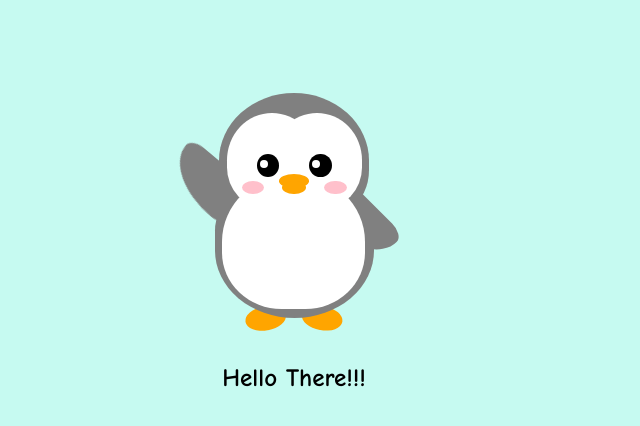
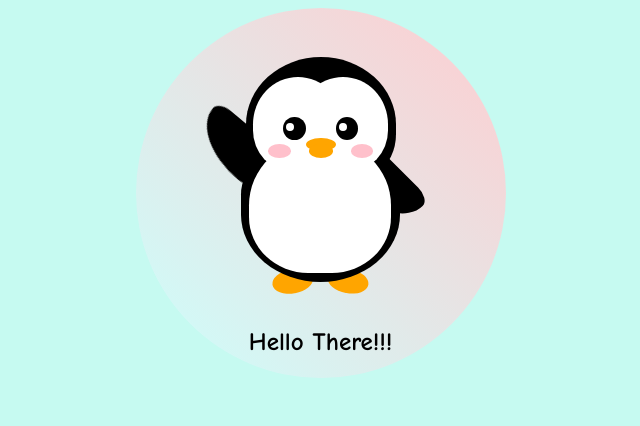
Before and after one commit to manojtummala/webcourse, a plain HTML site: page index.html in a window 1280 px wide. Shown: the whole page, without its empty margins (346-986 px from the left). Drawn offline with Linux system fonts and the light colour scheme.

Commit message:
updated background

```diff
--- a/index.html
+++ b/index.html
@@ -6,6 +6,7 @@
 	<link rel="stylesheet" type="text/css" href="style.css" media="screen"/>
 </head>
 <body>
+	<div class="ball">
 		<div class="penguin">
 		  <div class="penguin-bottom">
 		    <div class="right-hand"></div>
@@ -30,5 +31,6 @@
 		  </div>
 		</div>
 		<div class="text">Hello There!!!</div>
+	</div>
 </body>
 </html>
--- a/style.css
+++ b/style.css
@@ -7,7 +7,7 @@
 		    position: absolute;
 		  }
 		.penguin{
-			--penguin-skin: gray;
+			--penguin-skin: black;
 			--penguin-belly: white;
 			--penguin-beak: orange;
 
@@ -20,7 +20,7 @@
 		.penguin-top{
 			top: 10%;
 			left: 25%;
-			background: var(--penguin-skin, gray);
+			background: var(--penguin-skin, black);
 			width: 50%;
 			height: 45%;
 			border-radius: 70% 70% 60% 60%;
@@ -28,7 +28,7 @@
 		.penguin-bottom {
 		    top: 40%;
 		    left: 23.5%;
-		    background: var(--penguin-skin, gray);
+		    background: var(--penguin-skin, black);
 		    width: 53%;
 		    height: 45%;
 		    border-radius: 70% 70% 100% 100%;
@@ -56,7 +56,7 @@
 		.right-hand{
 			top: 5%;
 		    left: 25%;
-		    background: var(--penguin-skin, gray);
+		    background: var(--penguin-skin, black);
 		    width: 30%;
 		    height: 60%;
 		    border-radius: 30% 30% 120% 30%;
@@ -183,3 +183,11 @@
 			font-weight: bold;
 
 		}
+		.ball{
+			width: 370px;
+			height: 370px;
+			margin-left: 37%;
+			position: fixed;
+			background: linear-gradient(45deg, #ccfffc, #ffcccf);
+			border-radius: 50%;
+		}
```
Lines whose indentation alone changed are shown as unchanged.
